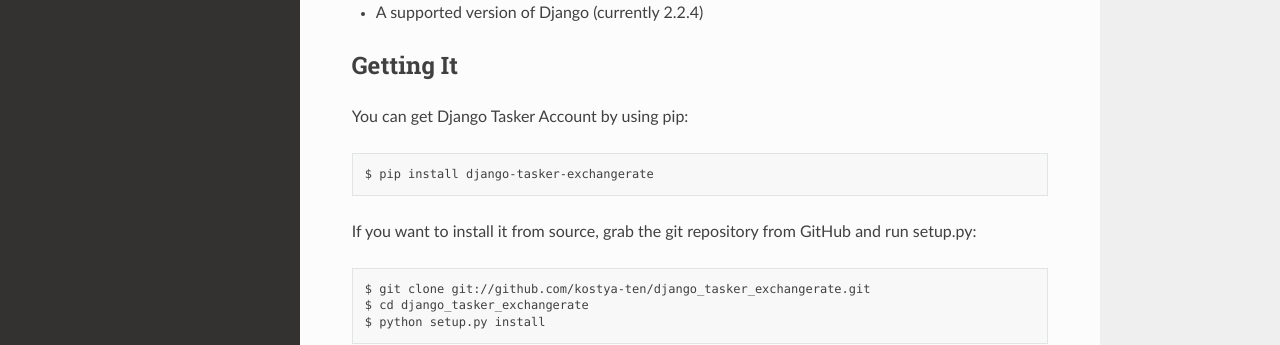
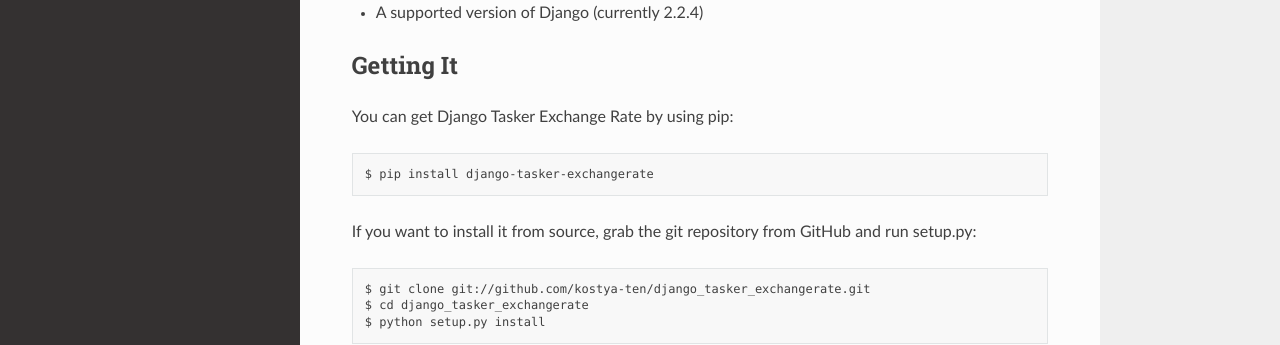
Before and after one commit to codacy-badger/django_tasker_exchangerate, a Sphinx documentation site: the page built from docs/source/index.rst, in a window 1280 px wide and 1014 px high. Shown: the part 276-621 px from the top of the window. Built offline with Sphinx 7.4.7 and the Read the Docs theme 2.0.0, drawn with Linux system fonts in a browser that asks for light colours.

Commit message:
documentation
Signed-off-by: kostya <kostya@yandex.ru>

```diff
--- a/docs/source/index.rst
+++ b/docs/source/index.rst
@@ -9,7 +9,7 @@
 Getting It
 """"""""""""""""""
 
-You can get Django Tasker Account by using pip::
+You can get Django Tasker Exchange Rate by using pip::
 
     $ pip install django-tasker-exchangerate
 
```
